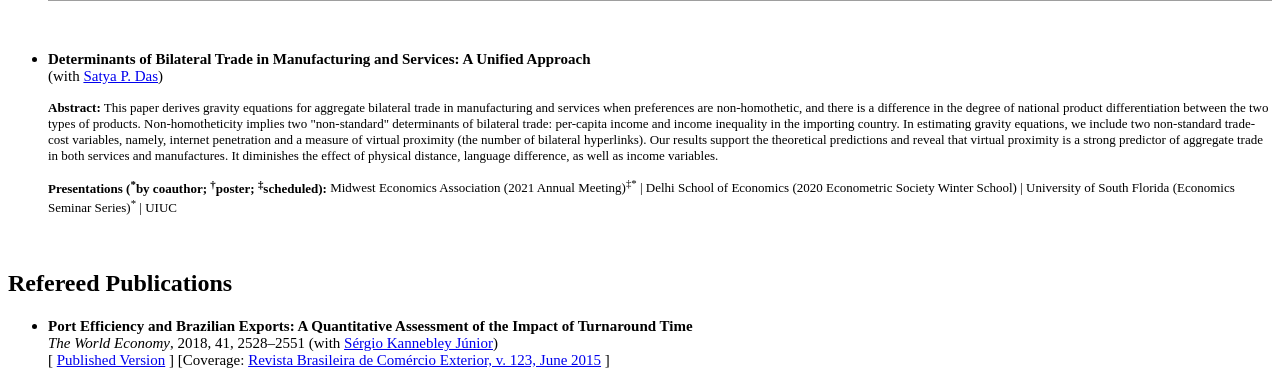
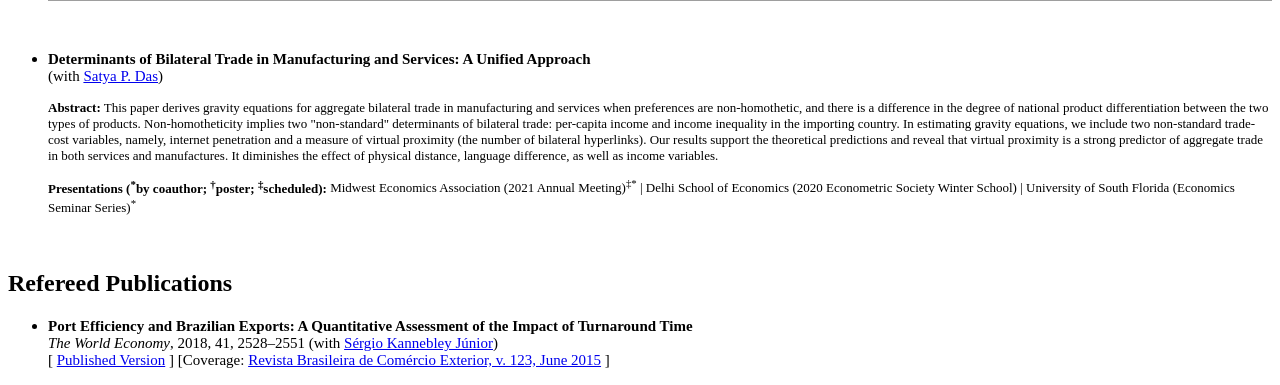
Before and after one commit to vpsantanna/vpsantanna.github.io, a Jekyll site: the page built from 2-research.md, in a window 1280 px wide. Shown: the part 1033-1418 px from the top of the page. Built offline with Jekyll 4.4.1, drawn with Linux system fonts in a browser that asks for light colours; a script that is not in the unit is left out.

Commit message:
Update 2-research.md

```diff
--- a/2-research.md
+++ b/2-research.md
@@ -37,7 +37,7 @@ permalink: /research/
 
    <p style="font-size:13px"><b>Abstract:</b> This paper derives gravity equations for aggregate bilateral trade in manufacturing and services when preferences are non-homothetic, and there is a difference in the degree of national product differentiation between the two types of products.  Non-homotheticity implies two "non-standard" determinants of bilateral trade: per-capita income and income inequality in the importing country. In estimating gravity equations, we include two non-standard trade-cost variables, namely, internet penetration and a measure of virtual proximity (the number of bilateral hyperlinks). Our results support the theoretical predictions and reveal that virtual proximity is a strong predictor of aggregate trade in both services and manufactures. It diminishes the effect of physical distance, language difference, as well as income variables.</p>
 
-   <p style="font-size:13px"><strong>Presentations (<sup>*</sup>by coauthor; <sup>&#8224;</sup>poster; <sup>&#8225;</sup>scheduled):</strong> Midwest Economics Association (2021 Annual Meeting)<sup>&#8225;*</sup> | Delhi School of Economics (2020 Econometric Society Winter School) | University of South Florida (Economics Seminar Series)<sup>*</sup> | UIUC </p>
+   <p style="font-size:13px"><strong>Presentations (<sup>*</sup>by coauthor; <sup>&#8224;</sup>poster; <sup>&#8225;</sup>scheduled):</strong> Midwest Economics Association (2021 Annual Meeting)<sup>&#8225;*</sup> | Delhi School of Economics (2020 Econometric Society Winter School) | University of South Florida (Economics Seminar Series)<sup>*</sup> </p>
 
 <br>
 
```
